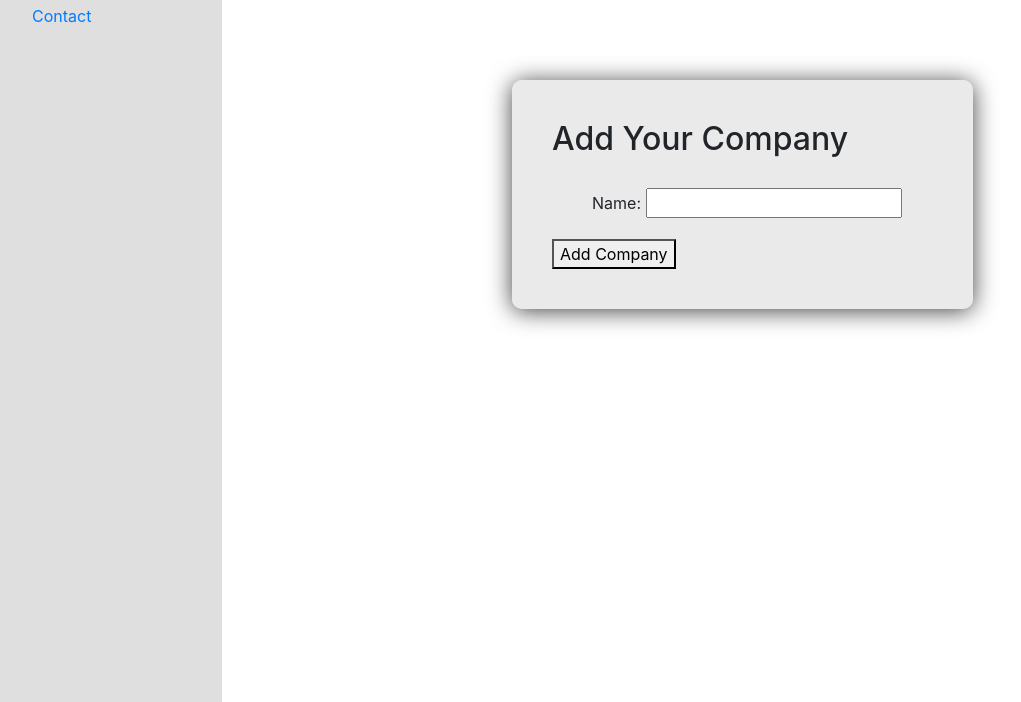
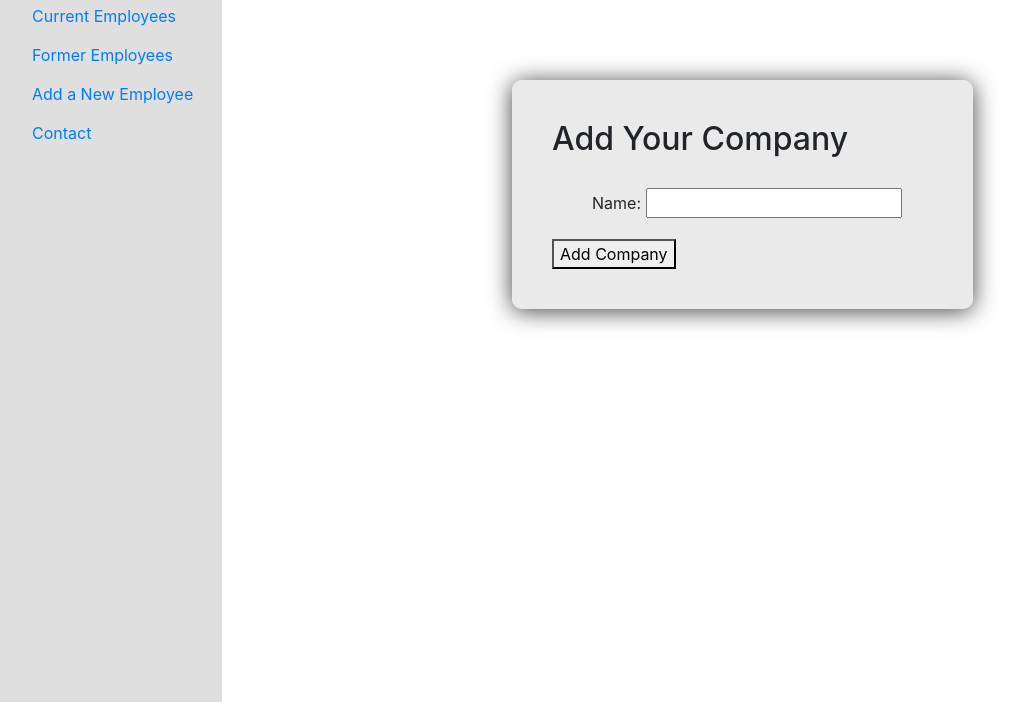
Before and after one commit to ldavidson45/staffing, a Django app: page /profile/1/company in a window 1280 px wide; the page is wider, and only the part inside the window is pictured. Shown: the part 98-800 px from the top of that part, without its empty margins (8-1029 px from the left). Run offline with Django 3.2, Linux system fonts and the light colour scheme; style sheets or scripts are compiled from the project's sources; some libraries are stand-ins or nearby versions.

Commit message:
got rid of dropdown and now it just always shows options

```diff
--- a/staffing/templates/sidebar.html
+++ b/staffing/templates/sidebar.html
@@ -31,7 +31,7 @@
         <ul class="list-styled components">
             <li>
                 <a href="#pageSubmenu" data-toggle="collapse" aria-expanded="false" class="dropdown-toggle">Employees</a>
-                <ul class="collapse list-unstyled" id="pageSubmenu">
+                <ul class=" list-unstyled" id="pageSubmenu">
                     <li>
                         <a href="#">Current Employees</a>
                     </li>
```
